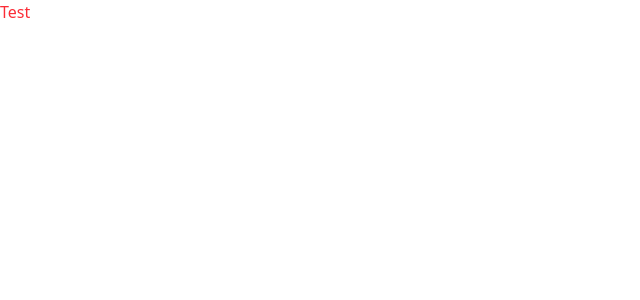
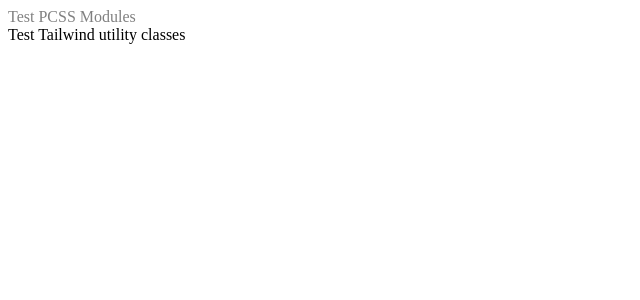
Before and after one commit to alexey-koran/react-template, a React app: page / in a window 1280 px wide. Shown: the top 300 px of the page, without its empty margins (0-640 px from the left). Built offline with nearby package versions, Linux system fonts and the light colour scheme.

Commit message:
fix: TailwindCSS V4 autocompletion via VS Code IntelliSense plugin

```diff
--- a/package.json
+++ b/package.json
@@ -23,6 +23,10 @@
   "packageManager": "pnpm@10.18.1",
   "engines": {
     "node": ">=22.20.0"
+  },
+  "imports": {
+    "#tailwind.css": "./src/styles/tailwind.css",
+    "#global.pcss": "./src/styles/global.pcss"
   },
   "scripts": {
     "dev": "node --import ./src/ts-node.register.mjs node_modules/webpack/bin/webpack serve --color --hot --mode=development",
--- a/src/App.module.pcss
+++ b/src/App.module.pcss
@@ -1,5 +1,5 @@
-@reference "tailwindcss";
+@reference '#global.pcss';
 
 .test {
-  @apply text-red-500;
+  @apply text-primary-500;
 }
--- a/src/App.tsx
+++ b/src/App.tsx
@@ -9,6 +9,7 @@
 export const App: FC = () => (
   // This is just an example, replace ErrorFallbackExample by your implementation!
   <ErrorBoundary FallbackComponent={ErrorFallbackExample}>
-    <div className={styles.test}>Test</div>
+    <div className={styles.test}>Test PCSS Modules</div>
+    <div className='text-red-300'>Test Tailwind utility classes</div>
   </ErrorBoundary>
 );
--- a/src/styles/global.pcss
+++ b/src/styles/global.pcss
@@ -1 +1 @@
-@import 'tailwindcss';
+@import '#tailwind.css';
--- /dev/null
+++ b/src/styles/tailwind.css
@@ -0,0 +1,5 @@
+@import 'tailwindcss';
+
+@theme {
+  --color-primary-500: gray;
+}
--- a/tailwind.config.ts
+++ b/tailwind.config.ts
@@ -5,19 +5,6 @@
     relative: true,
     files: ['./src/**/*.{js,cjs,mjs,jsx,cjsx,mjsx,ts,cts,mts,tsx,ctsx,mtsx}'],
   },
-  theme: {
-    extend: {
-      screens: {
-        xs: { max: '480px' },
-        sm: { max: '576px' },
-        md: { max: '768px' },
-        lg: { max: '992px' },
-        xl: { max: '1200px' },
-        '2xl': { max: '1336px' },
-        '3xl': { max: '1576px' },
-      },
-    },
-  },
   plugins: [],
 } satisfies Config;
 
```
